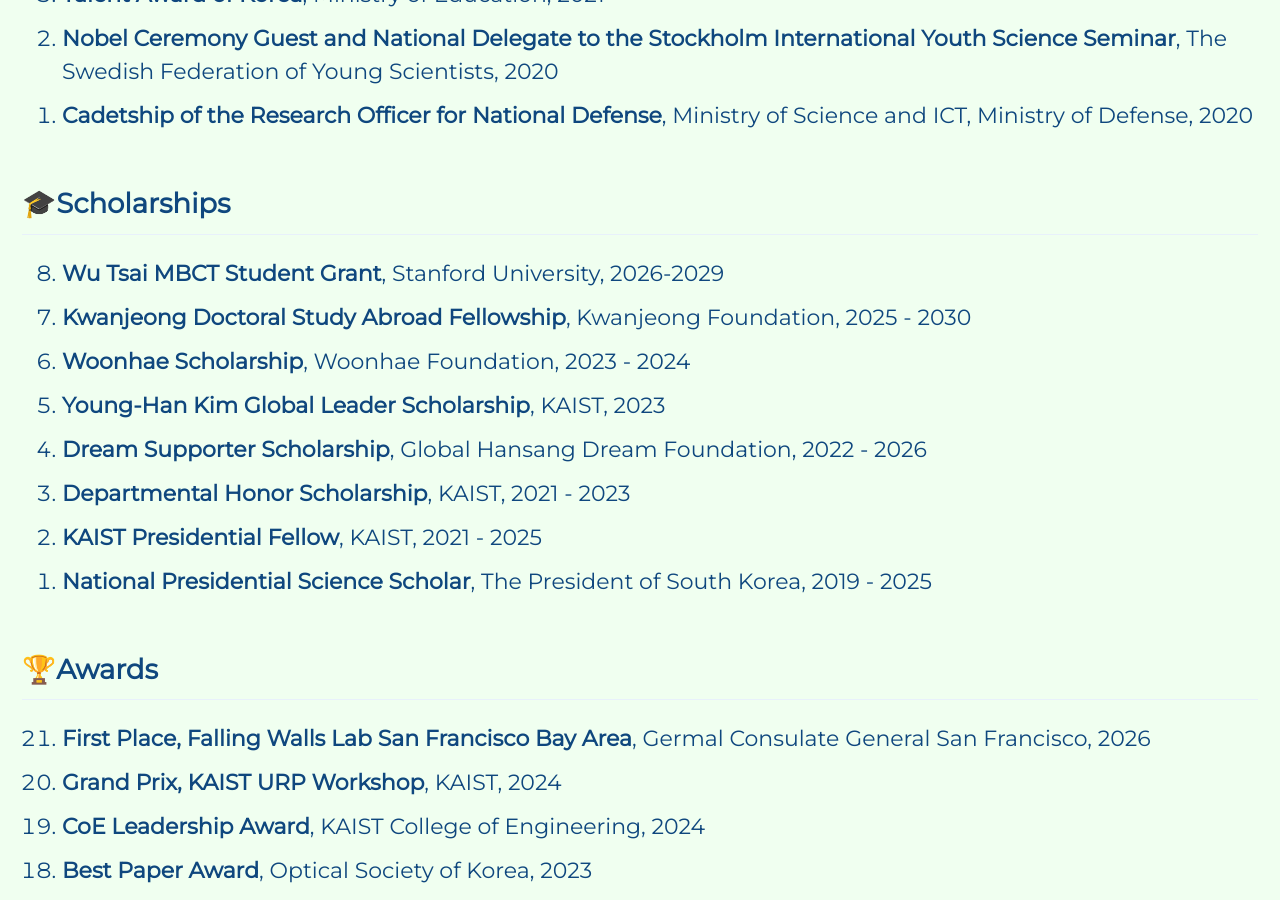
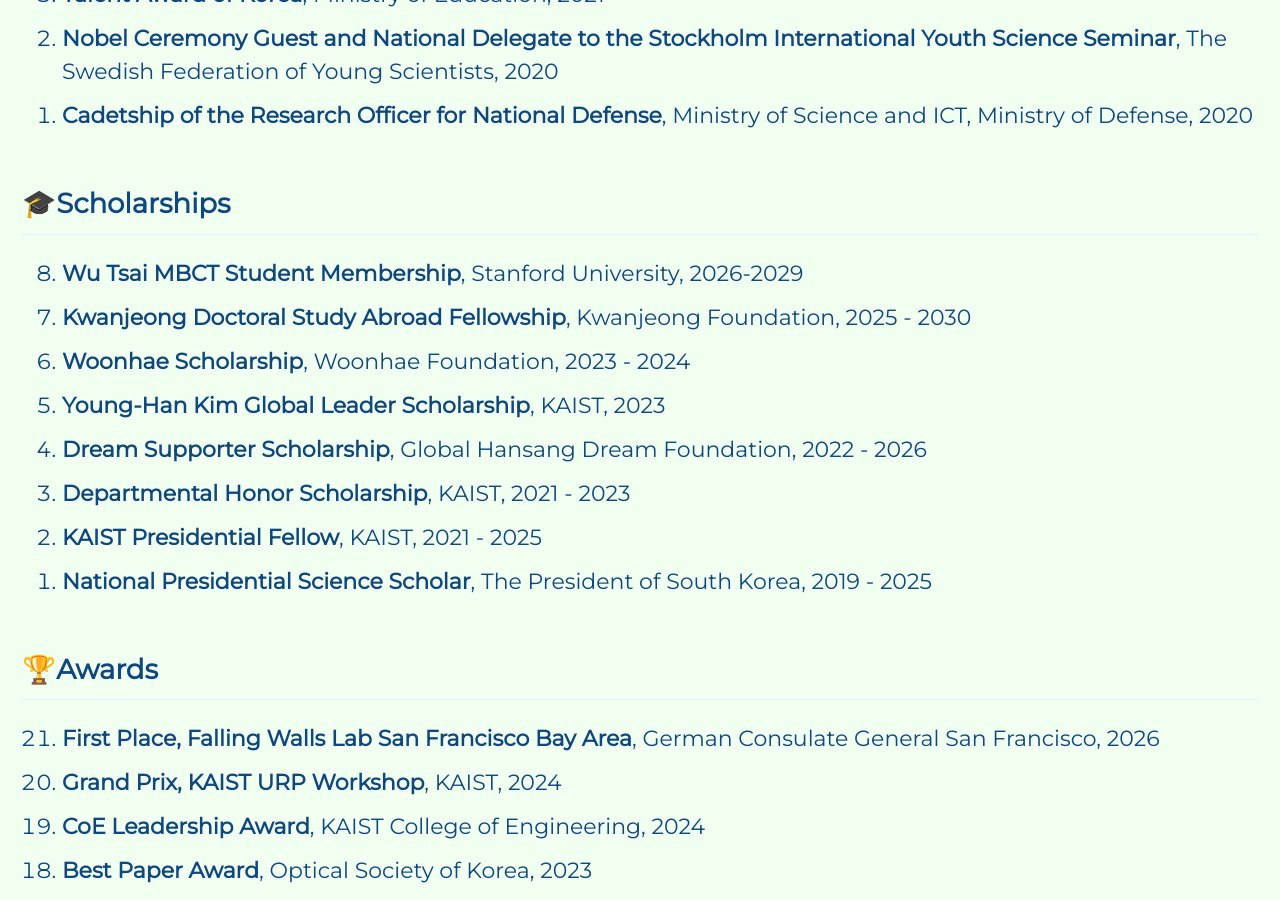
Before and after one commit to mj3259/mj3259.github.io, a Jekyll site: the page built from _pages/honorsandawards.md, in a window 1280 px wide and 900 px high, scrolled down 945 px. Built offline with Jekyll 4.4.1, drawn with Linux system fonts in a browser that asks for light colours; cached includes are drawn as plain includes.

Commit message:
Update honorsandawards.md

```diff
--- a/_pages/honorsandawards.md
+++ b/_pages/honorsandawards.md
@@ -29,7 +29,7 @@
 {: reversed="reversed"}
 
 ## 🎓Scholarships
-1. __Wu Tsai MBCT Student Grant__, Stanford University, 2026-2029
+1. __Wu Tsai MBCT Student Membership__, Stanford University, 2026-2029
 1. __Kwanjeong Doctoral Study Abroad Fellowship__, Kwanjeong Foundation, 2025 - 2030
 1. __Woonhae Scholarship__, Woonhae Foundation, 2023 - 2024
 1. __Young-Han Kim Global Leader Scholarship__, KAIST, 2023
@@ -41,7 +41,7 @@
 
 
 ## 🏆Awards
-1. __First Place, Falling Walls Lab San Francisco Bay Area__, Germal Consulate General San Francisco, 2026
+1. __First Place, Falling Walls Lab San Francisco Bay Area__, German Consulate General San Francisco, 2026
 1. __Grand Prix, KAIST URP Workshop__, KAIST, 2024
 1. __CoE Leadership Award__, KAIST College of Engineering, 2024
 1. __Best Paper Award__, Optical Society of Korea, 2023
```
